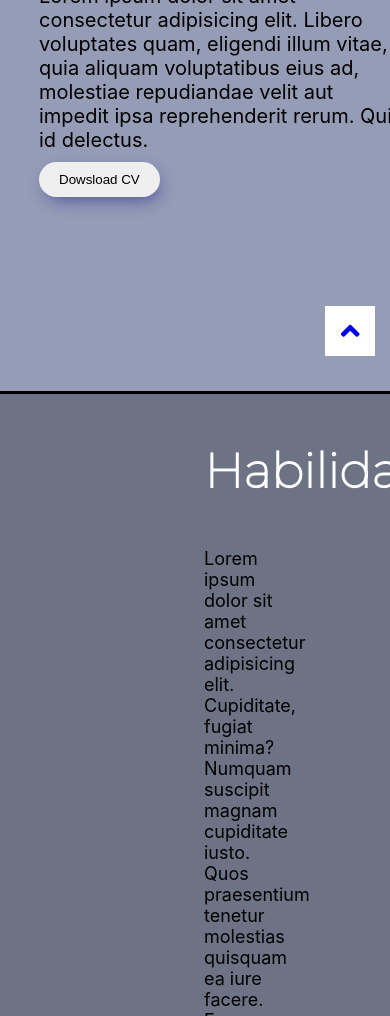
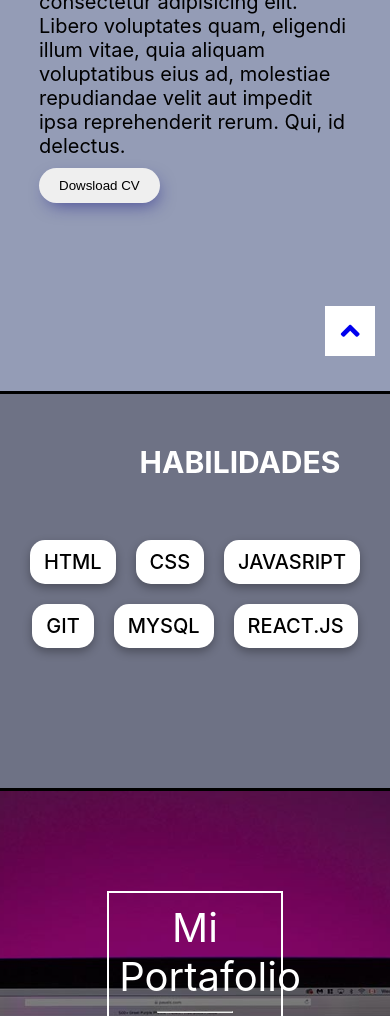
Before and after one commit to cristian-santana/portafolio, a plain HTML site: page index.html in a window 390 px wide. Shown: the part 388-1404 px from the top of the page. Drawn offline with Linux system fonts and the light colour scheme.

Commit message:
gregre habilidades y media query

```diff
--- a/index.html
+++ b/index.html
@@ -54,12 +54,18 @@
       <!---SOBRE MI--->
      <div class="abaut" id="habilidades">
          <img src="img/perfil.jpg" alt="Cristian G. Santana">
-         <div class="about-info">
-            <h2>Habilidades</h2>
-            <p>Lorem ipsum dolor sit amet consectetur adipisicing elit. Cupiditate, fugiat minima? Numquam suscipit magnam cupiditate iusto. Quos praesentium tenetur molestias quisquam ea iure facere. Ea repellendus voluptate pariatur reiciendis ut!</p>
-            <p>Lorem ipsum dolor sit amet consectetur adipisicing elit. Incidunt, labore similique! Mollitia sit quibusdam minus ducimus eius exercitationem soluta accusamus, repellat cupiditate dolores incidunt aliquam ipsum, earum voluptas commodi inventore?</p>
-            <button class="dowsload-cv">Ver Mas</button>
-          </div>
+         <section class="skills">
+             <h2 class="slkills-title">Habilidades</h2>
+             <ul class="skills-list">
+                 <li class="skills-skill">HTML</li>
+                 <li class="skills-skill">CSS</li>
+                 <li class="skills-skill">JAVASRIPT</li>
+                 <li class="skills-skill">GIT</li>
+                 <li class="skills-skill">MYSQL</li>
+                 <li class="skills-skill">REACT.JS</li>
+             </ul>
+         </section>
+
      </div>
 
       <!---PROYECTOS--->
--- a/style.css
+++ b/style.css
@@ -187,38 +187,62 @@ img {
 
 /*---ABOUT-INFO--*/
 .abaut{
-    display: grid;
-    grid-template-columns: repeat(10,1fr);
-    width: 100%;
-    align-items: center;
+    display: flex;
     background-color: var(--gris) ;
     border-top: 3px solid var(--negro);
     border-bottom: 3px solid var(--negro);
+
 }
 
-.abaut img {
-    width: 100%;
-    grid-column: 1/5;
+.abaut img{
+    width: 50%;
+    height: 50%;
 }
 
-.about-info{
-    grid-column: 5/10;
-    padding: 3em;
+.slkills-title{
+ text-align: center;
+ color: var(--primario);
+ font-size: 40px;
+ text-transform: uppercase;
+ font-weight: bold;
+ margin: 50px 0px;
+ margin-left: 3em;
+
+ }
+
+.skills-skill{
+ font-size: 20px;
+ font-weight: 500;
+ box-shadow: 0 4px 10px rgba(0,0,0,0.30);
+ border-radius: 15px;
+ padding: 0.5em 0.7em;
+ margin-bottom: 30px;
+ background: var(--primario);
+ font-family: -apple-system, BlinkMacSystemFont, 'Segoe UI', Roboto, Oxygen, Ubuntu,  Cantarell, 'Open Sans', 'Helvetica Neue', sans-serif;
+ margin-left: 7em;
+
 }
 
-.about-info h2{
-    font-size: 3em;
-    color: var(--primario);
-    margin-bottom: 1em;
+.skills-skill:hover{
+    background-color: var(--secundario);
+    box-shadow: 3px 3px 11px -5px rgba(102,231,200,.69);
+    font-size: 22px;
+    transition: 0.4s ease-out;
 }
 
-.about-info p {
-    color: var(--negro);
-    width: 80%;
-    font-size: 18px;
-    font-family: -apple-system, BlinkMacSystemFont, 'Segoe UI', Roboto, Oxygen, Ubuntu, Cantarell, 'Open Sans', 'Helvetica Neue', sans-serif;
+.skills-list {
+list-style: none;
+padding: 0;
+
+
+display: block;
+flex-wrap: wrap;
+justify-content: center;
 
 }
+
+
+
 /*---ABOUT-INFO--*/
 
 
--- a/toggle.css
+++ b/toggle.css
@@ -52,6 +52,10 @@
     background: var(--gris);
 }
 
+.dark .contact-section .form h4{
+    color: var(--negro);
+}
+
 .dark .contact-section .form input {
     background: var(--primario);
     color: var(--negro);
@@ -60,6 +64,19 @@
     background: var(--primario);
     color: var(--negro);
 }
+
+.dark .contact-section .form input:hover{
+    background: var(--secundario);
+    box-shadow: 3px 3px 11px -5px rgba(102,231,200,.69);
+    color: var(--primario);
+}
+
+.dark .contact-section .form textarea:hover{
+    background: var(--secundario);
+    box-shadow: 3px 3px 11px -5px rgba(102,231,200,.69);
+    color: var(--primario);
+}
+
 .dark .contact-section .form button:hover{
     background: var(--primario);
 }
@@ -117,6 +134,102 @@
         color: var(--primario);
     }
 
+
+      /*---MAIN---*/
+
+    .main {
+        margin: 0 auto;
+        width: 80vw;
+        height: 80vh;
+        align-items: center;
+
+    }
+
+    h1 {
+        font-size: 2.5em;
+        color: var(--primario);
+    }
+
+    .main p {
+        color: var(--primario);
+        width: 80%;
+    }
+
+    .main img {
+        display: none;
+    }
+
+
+    /*---HABILIDADES---*/
+    .abaut{
+        height: 400px;
+        display: block;
+        background-color: var(--gris) ;
+        border-top: 3px solid var(--negro);
+        border-bottom: 3px solid var(--negro);
+
+    }
+
+    .abaut img{
+        display: none;
+
+    }
+
+    .slkills-title{
+     text-align: center;
+     font-family: -apple-system, BlinkMacSystemFont, 'Segoe UI', Roboto, Oxygen, Ubuntu,  Cantarell, 'Open Sans', 'Helvetica Neue', sans-serif;
+     color: var(--primario);
+     font-size: 30px;
+     text-transform: uppercase;
+     font-weight: bold;
+
+     }
+
+    .skills-skill{
+     font-size: 20px;
+     font-weight: 500;
+     box-shadow: 0 4px 10px rgba(0,0,0,0.30);
+     border-radius: 15px;
+     padding: 0.5em 0.7em;
+     margin: 10px;
+     background: var(--primario);
+     font-family: -apple-system, BlinkMacSystemFont, 'Segoe UI', Roboto, Oxygen, Ubuntu,  Cantarell, 'Open Sans', 'Helvetica Neue', sans-serif;
+     padding: 0.5em 0.7em;
+    }
+
+    .skills-list {
+    list-style: none;
+    padding: 0;
+
+    display: flex;
+    flex-wrap: wrap;
+    justify-content: center;
+    }
+
+   /*---CONTACTO--*/
+
+    .contact-section{
+        display: flex;
+      align-items: center;
+      flex-direction: column;
+    }
+
+    .container-contact{
+        display: block;
+    }
+
+    .container-contact img{
+        width: 400px;
+        height: 400px;
+        margin: 0;
+        justify-content: center;
+    }
+
+    .form{
+        width: 50vw;
+
+    }
+
 };
 
 /*---MEDIA QUERI--*/
```
